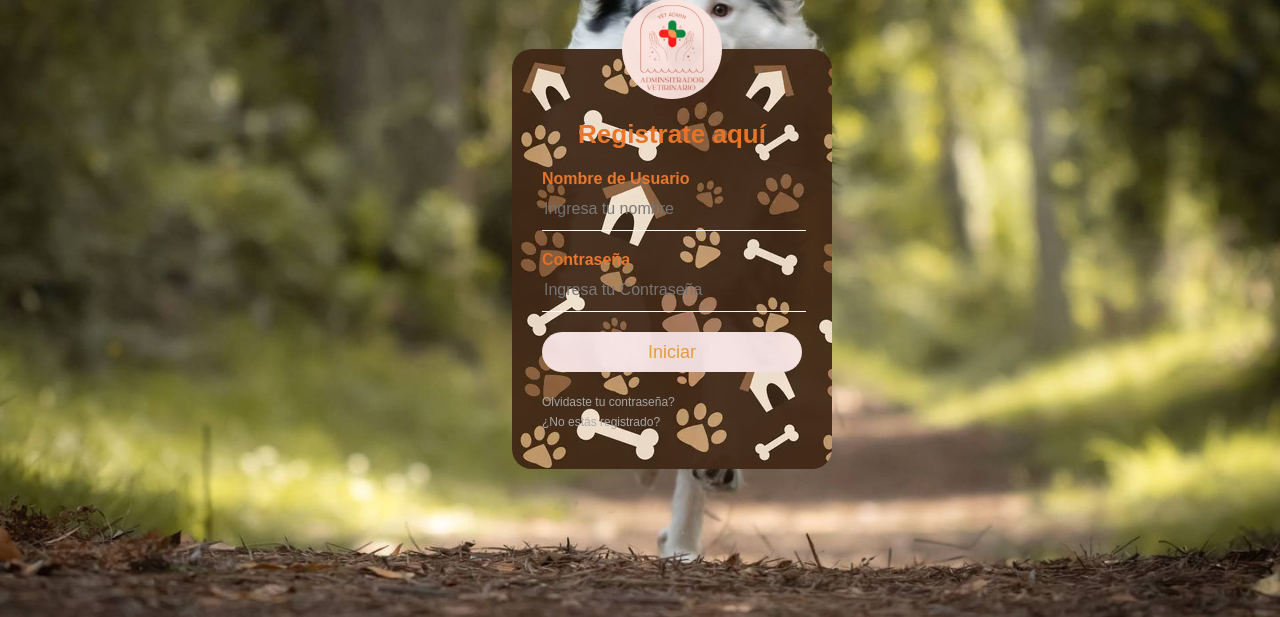
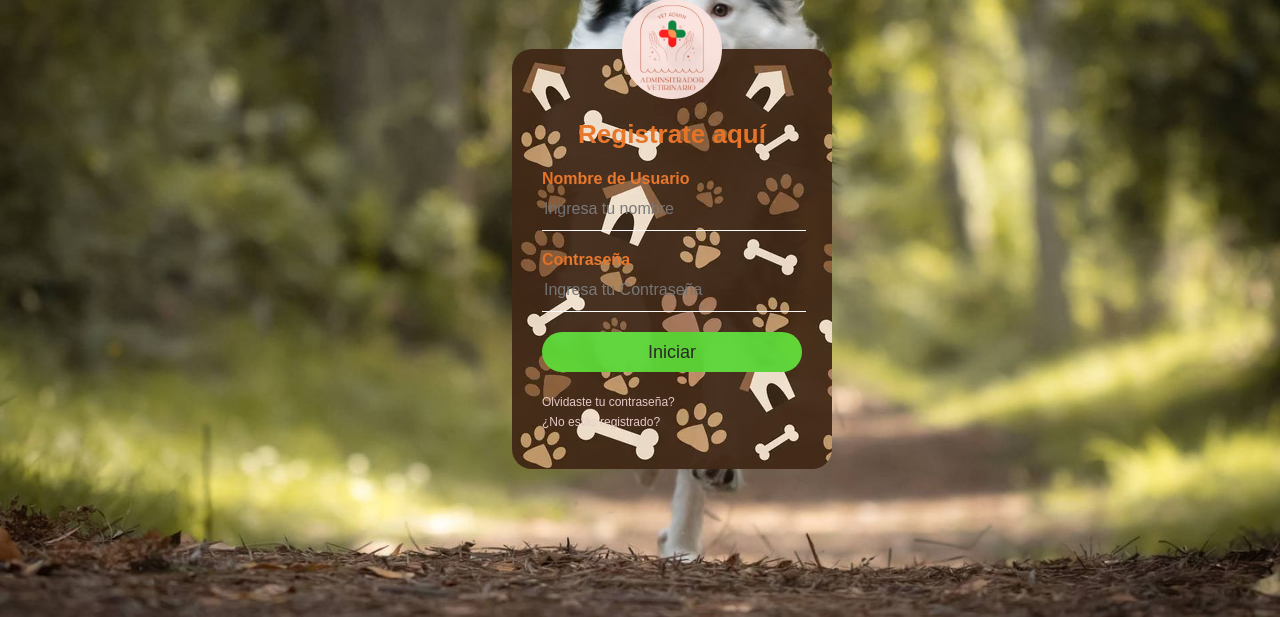
Before and after one commit to CamiloOrozco-dev/Zooadmin., a PHP site: page /login.html in a window 1280 px wide. Shown: the part 183-800 px from the top of the page. Run offline with PHP 8.4, Linux system fonts and the light colour scheme.

Commit message:
Ajustes en colores del botón + hover

```diff
--- a/Vetadmin/master.css
+++ b/Vetadmin/master.css
@@ -59,29 +59,30 @@ body {
     outline: none ;
     background: transparent;
     height: 40px;
-    color: #fff;
+    color: rgb(243, 239, 239);
     font-size: 16px;
+
 }
 
 .loginbox input[ type = "submit" ] {
     border: none;
     outline: none;
     height: 40px;
-    background: #f7e4e4;
-    color: rgb(238, 160, 59);
+    background: #5cd636;
+    color: rgb(37, 39, 35);
     font-size: 18px;
     border-radius: 20px;
 }
 .loginbox input[ type = "submit" ]:hover {
     cursor: pointer;
-    background: #fff;
-    color: #000;
+    background: rgb(19, 156, 49);
+    color: rgb(218, 218, 218);
 }
 .loginbox a {
     text-decoration: none;
     font-size: 12px;
     line-height: 20px;
-    color: darkgrey;
+    color: rgb(235, 206, 206);
 }
 .loginbox a:hover {
     color: #fff;
```
